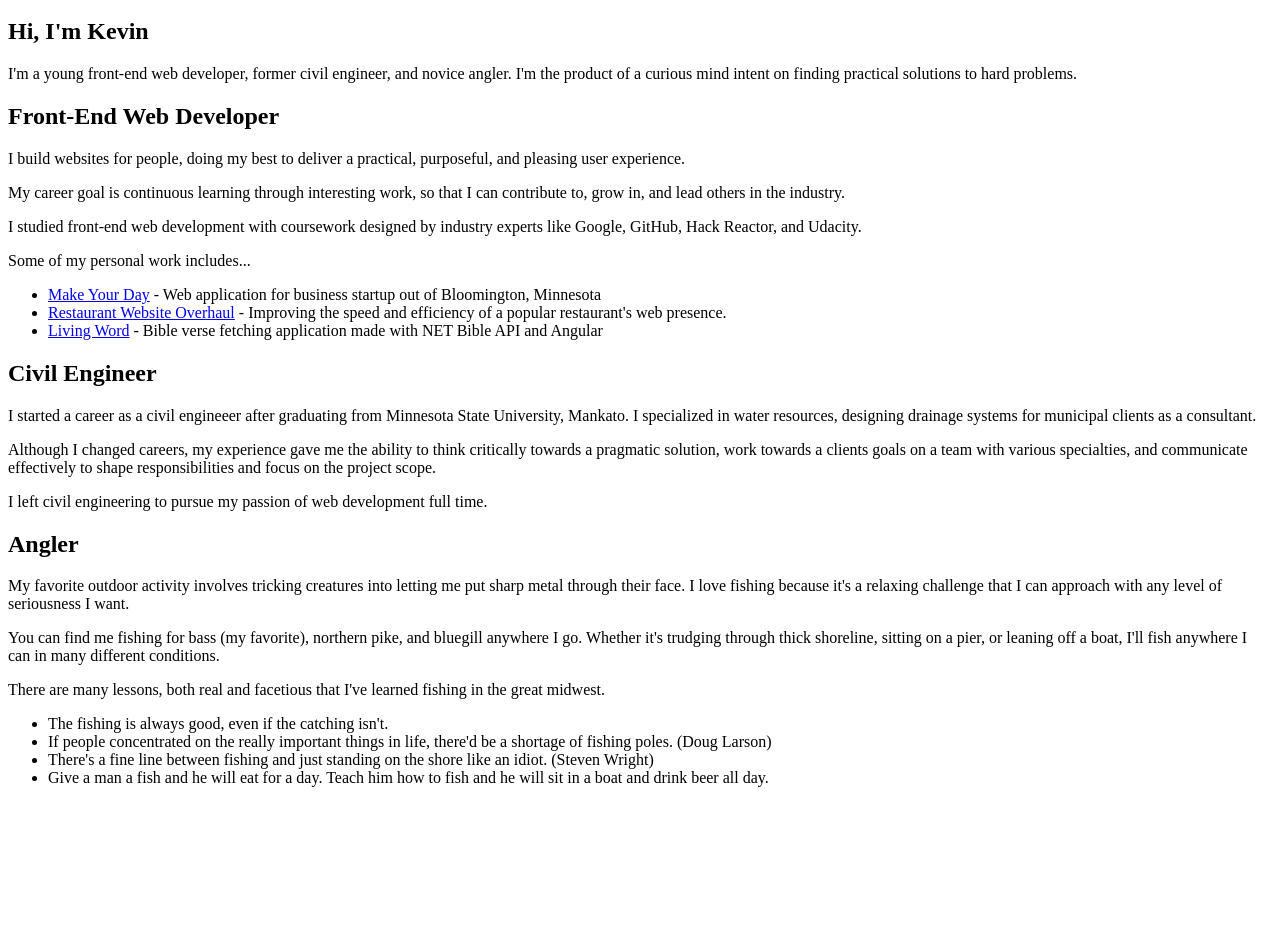
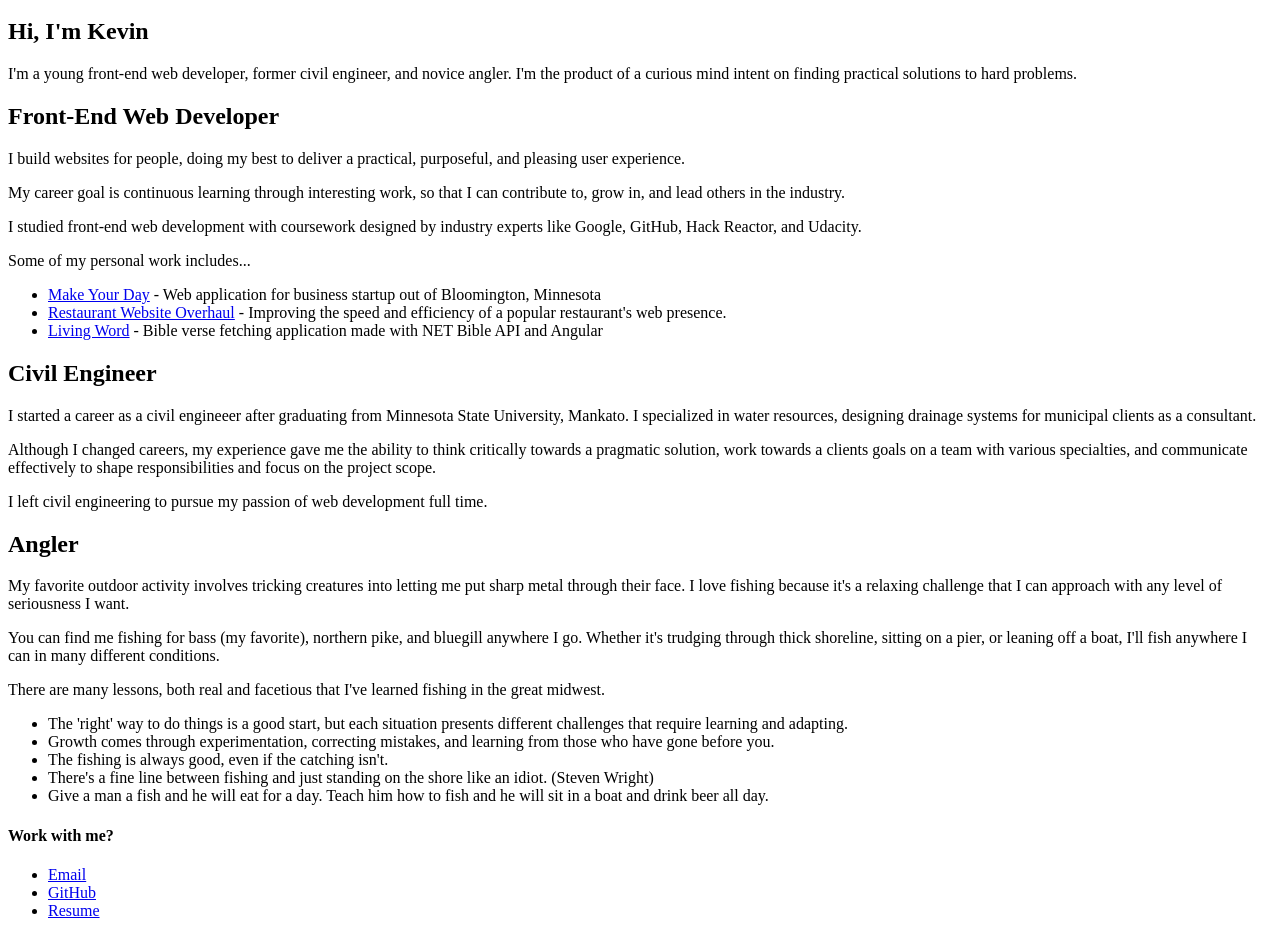
Before and after one commit to fischk5/fischk5.github.io, a plain HTML site: page index.html in a window 1280 px wide. Shown: the part 137-1073 px from the top of the page. Before the commit the page ends 940 px from the top, so only its background shows below. Drawn offline with Linux system fonts and the light colour scheme.

Commit message:
Finish data and add footer directives

```diff
--- a/index.html
+++ b/index.html
@@ -39,6 +39,10 @@
   </section>
 
   <footer>
+    <h4>Work with me?</h4>
+    <ul>
+      <li ng-repeat="item in footerData"><a ng-href="{{item.source}}" target="{{item.target}}">{{item.description}}</a></li>
+    </ul>
   </footer>
 
   <!-- Load jquery v3.2.1 -->
--- a/js/app.js
+++ b/js/app.js
@@ -94,8 +94,9 @@ appModule.factory('dataFactory', function () {
       "sectionList" : {
         "listTitle" : "There are many lessons, both real and facetious that I've learned fishing in the great midwest.",
         "listSimple" : [
+          "The 'right' way to do things is a good start, but each situation presents different challenges that require learning and adapting.",
+          "Growth comes through experimentation, correcting mistakes, and learning from those who have gone before you.",
           "The fishing is always good, even if the catching isn't.",
-          "If people concentrated on the really important things in life, there'd be a shortage of fishing poles. (Doug Larson)",
           "There's a fine line between fishing and just standing on the shore like an idiot. (Steven Wright)",
           "Give a man a fish and he will eat for a day.  Teach him how to fish and he will sit in a boat and drink beer all day."
         ]
@@ -103,9 +104,34 @@ appModule.factory('dataFactory', function () {
     }
   ];
 
+  // Provide the section data to the controller
   dataFactory.getSectionData = function() {
     return sections;
   }
+
+  // Footer information
+  const footerData = [
+    {
+      "description" : "Email",
+      "source" : "mailto:fischk5@hotmail.com"
+    },
+    {
+      "description" : "GitHub",
+      "source" : "https://github.com/fischk5"
+    },
+    {
+      "description" : "Resume",
+      "source" : "./download/kevin-fischer-resume.pdf",
+      "target" : "_blank"
+    }
+  ];
+
+  // Return the footerData to the global scope
+  dataFactory.getFooterData = function() {
+    return footerData;
+  }
+
+
 
 
   return dataFactory;
@@ -127,5 +153,8 @@ appModule.controller('MainController', ['$scope', 'dataFactory',
     // Section titles used for navigation
     $scope.sectionTitles = dataFactory.getSectionTitles();
 
+    // Footer information for contact
+    $scope.footerData = dataFactory.getFooterData();
+
   }
 ]);
```
Also changed, not shown: 1 other file.
